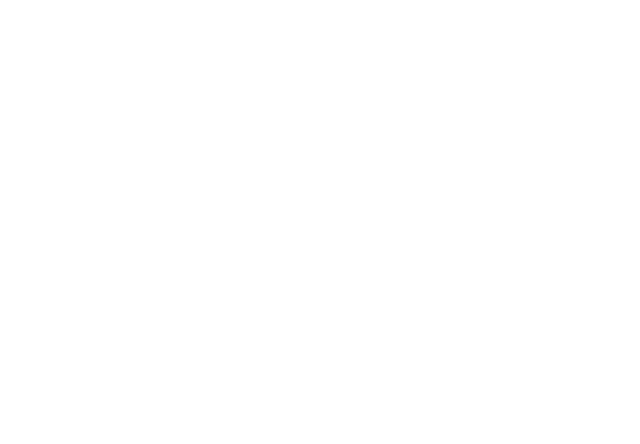
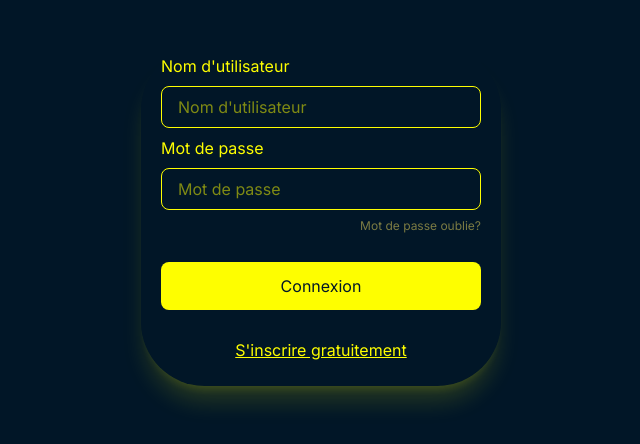
Before and after one commit to Gpatrix/ft_transcendence, a React (Vite) app in the folder srcs/front/vitejs/: page /login in a window 1280 px wide. Shown: the part 184-628 px from the top of the page, without its empty margins (319-959 px from the left). Built offline with nearby package versions, Linux system fonts and the light colour scheme.

Commit message:
DONE: auth page squeletton

```diff
--- a/srcs/front/vitejs/src/components/BgShadow.tsx
+++ b/srcs/front/vitejs/src/components/BgShadow.tsx
@@ -8,7 +8,7 @@
 
 export default function BgShadow({children , className} : BgShadowProps) {
     return (
-        <div className={clsx('rounded-[5vw] shadow-xl/15 p-30 shadow-yellow', className)}>
+        <div className={clsx('rounded-[5vw] shadow-xl/15  shadow-yellow ', className)}>
             {children}
         </div>
     );
--- a/srcs/front/vitejs/src/components/Button.tsx
+++ b/srcs/front/vitejs/src/components/Button.tsx
@@ -2,7 +2,7 @@
 import { clsx } from 'clsx'
 
 const variants = tv({
-    base: 'px-16 rounded-lg py-2 text-24 cursor-pointer',
+    base: 'px-16 rounded-lg py-3 text-24 cursor-pointer',
     variants: {
       type: {
         full: 'bg-yellow text-grey',
--- a/srcs/front/vitejs/src/components/Input.tsx
+++ b/srcs/front/vitejs/src/components/Input.tsx
@@ -2,7 +2,7 @@
 import { clsx } from 'clsx'
 
 const variants = tv({
-    base: 'px-4 rounded-lg py-2 text-2 bg-grey placeholder-opacity-0',
+    base: 'px-4 rounded-lg py-2 text-2 bg-grey placeholder-opacity-0 outline-none',
     variants: {
       type: {
         ok: 'text-yellow border border-yellow',
--- a/srcs/front/vitejs/src/components/InputWithLabel.tsx
+++ b/srcs/front/vitejs/src/components/InputWithLabel.tsx
@@ -25,7 +25,7 @@
     return (
         <div className={clsx('flex flex-col w-full', className)}>
             <label className={variants({ type })}>{label}</label>
-            <Input type={type}>{placeholder}</Input>
+            <Input placeholder={placeholder} type={type} />
         </div>
     );
 }
--- a/srcs/front/vitejs/src/css/global.css
+++ b/srcs/front/vitejs/src/css/global.css
@@ -27,7 +27,7 @@
         @apply bg-grey;
     }
     * {
-        @apply font-display;
+        @apply font-display ;
     }
 }
 
--- a/srcs/front/vitejs/src/main.tsx
+++ b/srcs/front/vitejs/src/main.tsx
@@ -2,14 +2,14 @@
 import { BrowserRouter, Routes, Route } from "react-router";
 import  Login from "./pages/Auth/Login.tsx"
 import  AuthLayout from "./pages/Auth/AuthLayout.tsx"
-
+import './css/global.css'
 
 createRoot(document.getElementById('root')!).render(
   <BrowserRouter>
     <Routes>
 
       <Route element={<AuthLayout />}>
-        <Route path="login" element={<Login />} />
+        <Route path="/login" element={<Login />} />
       </Route>
 
     </Routes>
--- a/srcs/front/vitejs/src/pages/Auth/AuthLayout.tsx
+++ b/srcs/front/vitejs/src/pages/Auth/AuthLayout.tsx
@@ -1,13 +1,13 @@
-import { ReactNode } from 'react';
 
-type AuthLayoutProps = {
-    children: ReactNode;
-};
+import { Outlet } from 'react-router-dom';
+import BgShadow from '../../components/BgShadow';
 
-export default function AuthLayout({children} : AuthLayoutProps) {
+export default function AuthLayout() {
     return (
-        <div>
-            {children}
+        <div className='h-[100vh] flex items-center justify-center'>
+            <BgShadow className='max-w-[600px] min-w-[300px]'>
+                <Outlet />
+            </BgShadow>
         </div>
     )
 }
--- a/srcs/front/vitejs/src/pages/Auth/Login.tsx
+++ b/srcs/front/vitejs/src/pages/Auth/Login.tsx
@@ -1,8 +1,16 @@
+import { Link } from "react-router"
+import InputWithLabel from "../../components/InputWithLabel"
+import Button from "../../components/Button"
 
 export default function Login() {
     return (
-        <div>
-            <p>TEST</p>
-        </div>
+        <span className="flex flex-col max-w-[600px] min-w-[360px] ml-auto mr-auto px-5">
+            <InputWithLabel placeholder="Nom d'utilisateur" label="Nom d'utilisateur" />
+            <InputWithLabel placeholder="Mot de passe" label="Mot de passe" />
+            <Link className="ml-auto text-dark-yellow text-xs py-2 hover:text-yellow">Mot de passe oublie?</Link>
+
+            <Button type="full" className="my-5">Connexion</Button>
+            <Link className="text-yellow ml-auto mr-auto underline py-2 mb-4 hover:text-yellow">S'inscrire gratuitement</Link>
+        </span>
     )
 }
```
